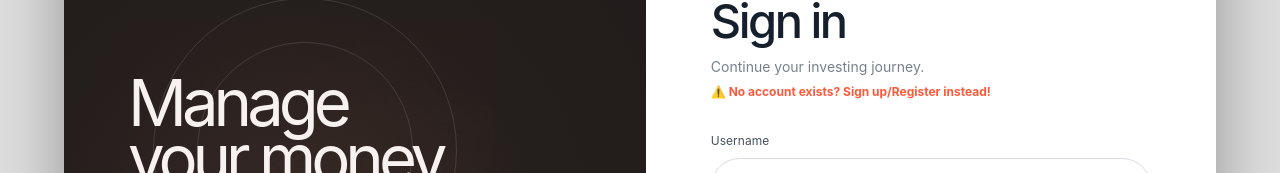
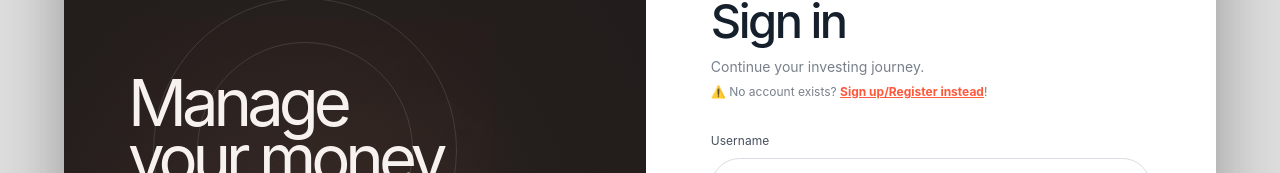
Before and after one commit to midnight96/InvestEd, a React app in the folder investsim/frontend/: page /#/login in a window 1280 px wide. Shown: the part 217-390 px from the top of the page. Built offline with nearby package versions, Linux system fonts and the light colour scheme; no server answers; the HTML template or start-up script is replaced by a standard one.

Commit message:
ui: make the 'Sign up/Register instead' text on the Login page a clickable link

```diff
--- a/investsim/frontend/src/pages/Login.jsx
+++ b/investsim/frontend/src/pages/Login.jsx
@@ -42,8 +42,8 @@ export default function Login() {
           <h2>Sign in</h2>
           <p className="login-intro">
             Continue your investing journey.
-            <span style={{ display: 'block', marginTop: '6px', color: '#ff593c', fontWeight: 'bold', fontSize: '12px' }}>
-              ⚠️ No account exists? Sign up/Register instead!
+            <span style={{ display: 'block', marginTop: '6px', fontSize: '12px', color: '#77808b' }}>
+              ⚠️ No account exists? <Link to="/register" style={{ color: '#ff593c', fontWeight: 'bold', textDecoration: 'underline' }}>Sign up/Register instead</Link>!
             </span>
           </p>
         </div>
```
